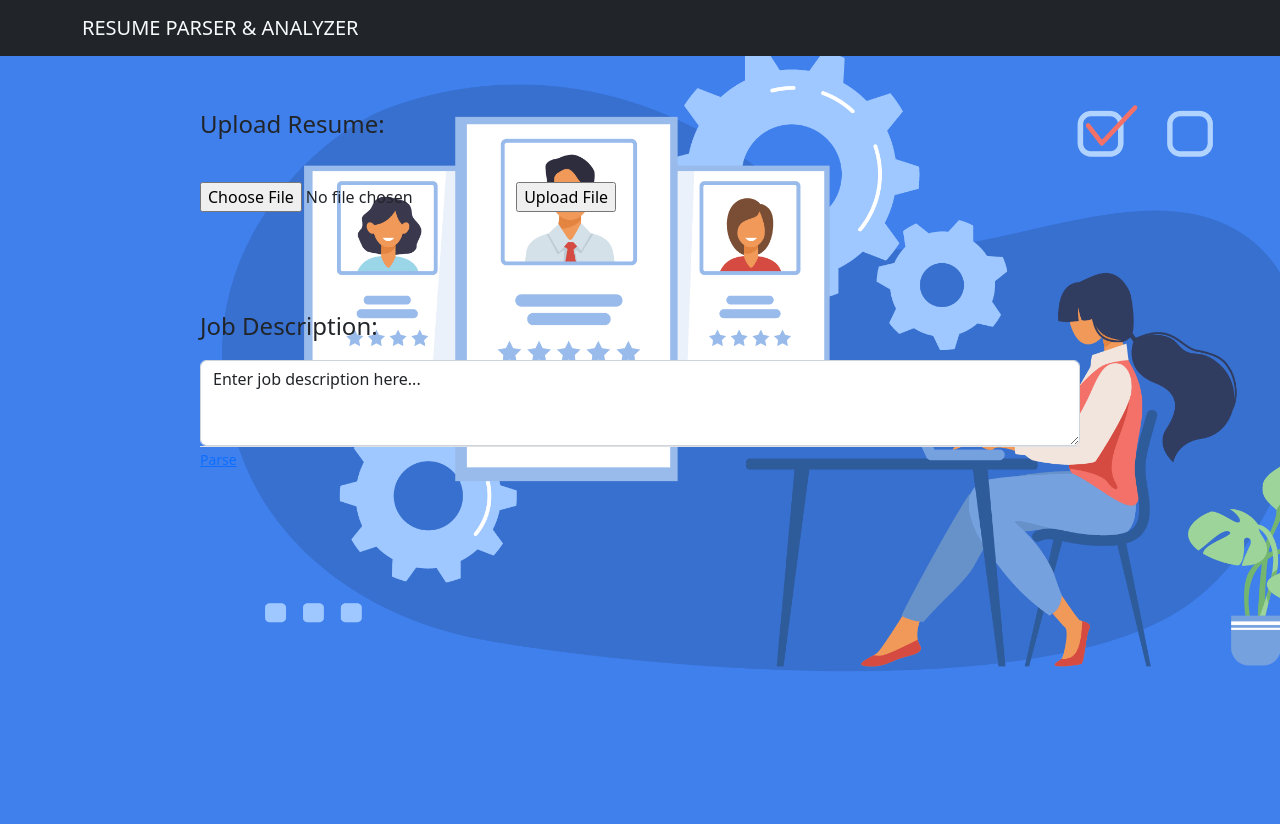
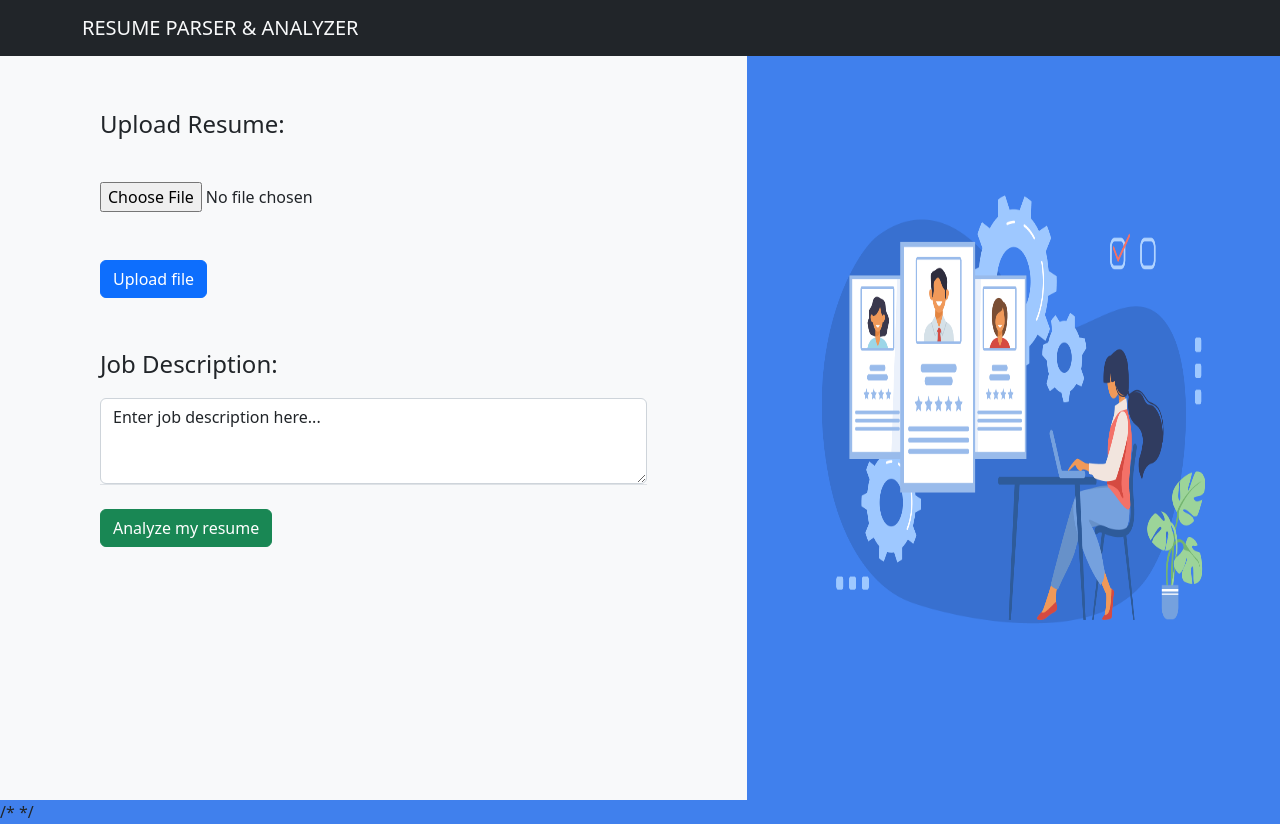
Before and after one commit to Avninder99/Resume-Parser-and-Analyzer, a Flask app: page / in a window 1280 px wide. Before the commit the page ends 800 px from the top, so only its background shows below. Run offline with Flask 2, Linux system fonts and the light colour scheme; some libraries are stand-ins or nearby versions.

Commit message:
design fixes

```diff
--- /dev/null
+++ b/ResumeParser&Analyzer/static/styles/app.css
@@ -0,0 +1,7 @@
+.img-holder {
+    /* background-image: url('../ATS.png'); */
+    /* background-size: contain; */
+    /* background-repeat: no-repeat; */
+    width: 100%;
+    height: 100%;
+}
--- a/ResumeParser&Analyzer/templates/home.html
+++ b/ResumeParser&Analyzer/templates/home.html
@@ -6,13 +6,14 @@
     <meta name="viewport" content="width=device-width, initial-scale=1.0">
     <link rel="stylesheet" href="https://cdnjs.cloudflare.com/ajax/libs/dropzone/5.7.1/min/dropzone.min.css">
     <link rel="stylesheet" href="https://cdnjs.cloudflare.com/ajax/libs/font-awesome/6.2.0/css/all.min.css" integrity="sha512-xh6O/CkQoPOWDdYTDqeRdPCVd1SpvCA9XXcUnZS2FmJNp1coAFzvtCN9BmamE+4aHK8yyUHUSCcJHgXloTyT2A==" crossorigin="anonymous" referrerpolicy="no-referrer" />
+    <link rel="stylesheet" href="{{url_for('static', filename='styles/app.css')}}" />
     <link href="https://cdn.jsdelivr.net/npm/bootstrap@5.2.2/dist/css/bootstrap.min.css" rel="stylesheet" integrity="sha384-Zenh87qX5JnK2Jl0vWa8Ck2rdkQ2Bzep5IDxbcnCeuOxjzrPF/et3URy9Bv1WTRi" crossorigin="anonymous">
     <style>
         p {
             font-size: 24px;
         }
         .mycontainer {
-            margin: 50px 200px;
+            margin: 50px 100px;
         }
         #custom-button {
             padding: 10px;
@@ -33,12 +34,12 @@
             color: #aaa;
         }
     </style>
-    <title>ResumeParser&Analyzer</title>
+    <title>Resume Parser & Analyzer</title>
 </head>
 <body>
 <style>
             body {
-                background-image: url({{url_for('static', filename='ATS.png')}});
+                background-image: url({{ url_for('static', filename='ATS.png') }});
                 background-repeat: no-repeat;
                 background-attachment: fixed;
                 background-size: cover;
@@ -47,31 +48,42 @@
     </style>
     <nav class="navbar bg-dark">
         <div class="container">
-          <a class="navbar-brand text-light" href="#">
-            <!-- <i class="fa-regular fa-file-user"></i> -->
+          <a class="navbar-brand text-light" href="{{ url_for('home') }}">
             RESUME PARSER & ANALYZER
           </a>
         </div>
       </nav>
+    <div class="container-fluid p-0 d-flex flex-row" style="height: calc(100vh - 56px)">
+        <div class="bg-light col-7">
             <div class="mycontainer">
                 <p>Upload Resume:</p>
                 <br>
-    <form method='POST' enctype='multipart/form-data'>
+                <form method='POST' enctype="multipart/form-data" >
                     {{form.hidden_tag()}}
                     {{form.file()}}
-        {{form.submit()}}
 
+                    <br>
+                    <button type="submit" class="btn btn-primary mt-5">Upload file</button>
 
-        <br> <br> <br> <br> <br>
-        <p>Job Description:</p>
-        <textarea class="form-control" id="exampleFormControlTextarea1" rows="3">Enter job description here... </textarea>
+                    <p class="mt-5">Job Description:</p>
+                    <textarea class="form-control" id="description_text" rows="3">Enter job description here... </textarea>
                 </form>
 
                 <div class="border-top pt-">
                     <small class="text-muted">
-            <a class="ml-2" href="{{ url_for('result') }}">Parse</a>
+                        <a class="btn btn-success mt-4" href="{{ url_for('result') }}">Analyze my resume</a>
                     </small>
                 </div>
+            </div>
+        </div>
+        <div class="col-5">
+            <img class="img-holder" src={{ url_for('static', filename='ATS.png') }}>
+        </div>
+
+    </div>
+
+
     <script src="https://cdnjs.cloudflare.com/ajax/libs/dropzone/5.7.1/min/dropzone.min.js"></script>
+    /* <script src="{{url_for('static', filename='app.js')}}"></script> */
 </body>
 </html>
--- a/ResumeParser&Analyzer/templates/layout.html
+++ b/ResumeParser&Analyzer/templates/layout.html
@@ -33,16 +33,16 @@
             color: #aaa;
         }
     </style>
-    <title>ResumeParser&Analyzer</title>
+    <title>Resume Parser & Analyzer</title>
 </head>
 <body>
     <style>
-            body {
+            /* body {
                 background-image: url({{url_for('static', filename='resume_parsing.png')}});
                 background-repeat: no-repeat;
                 background-attachment: fixed;
                 background-size: cover;
-            }
+            } */
     </style>
     <nav class="navbar bg-dark">
         <div class="container">
```
Also changed, not shown: ResumeParser&Analyzer/templates/extension.html (+7 -6 lines), ResumeParser&Analyzer/templates/size.html (+7 -6 lines), ResumeParser&Analyzer/static/ATS.png, ResumeParser&Analyzer/static/not_supported.svg (added), ResumeParser&Analyzer/static/too_large.svg (added). Lines whose indentation alone changed are shown as unchanged.
